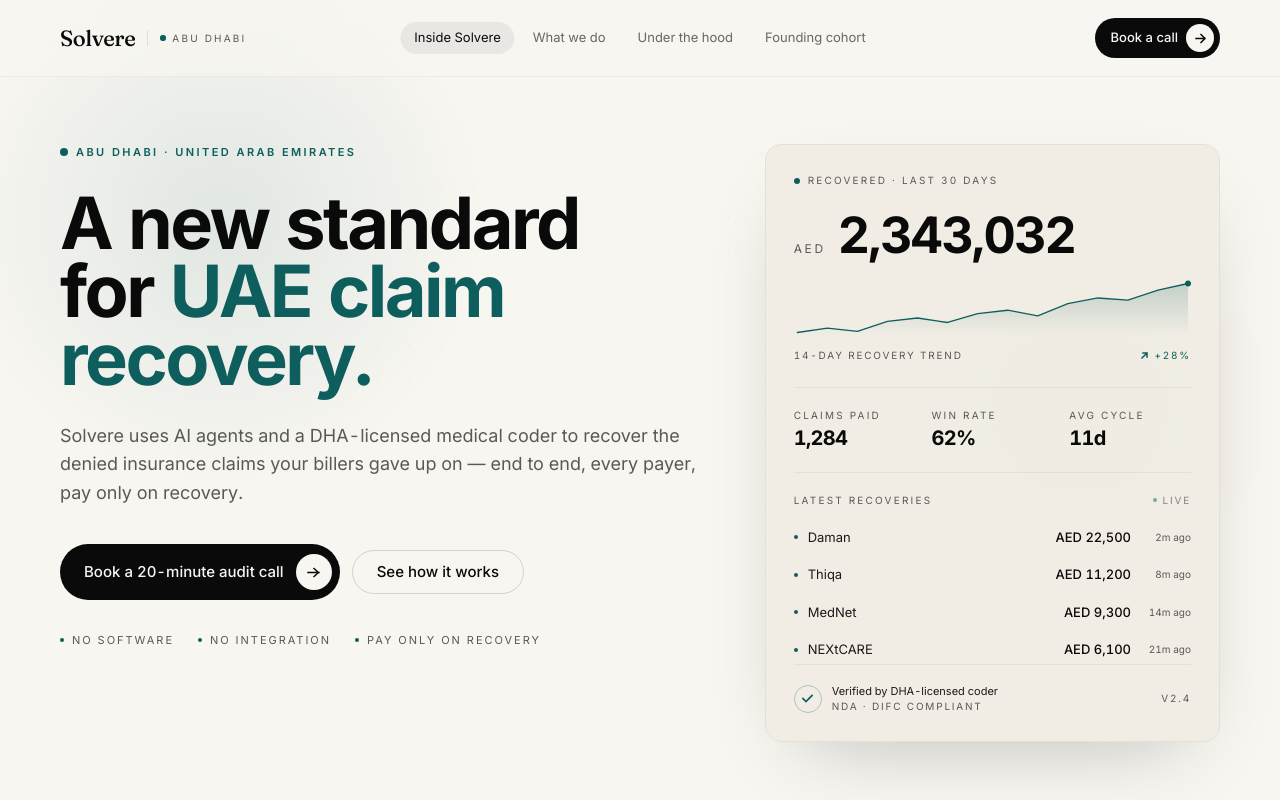
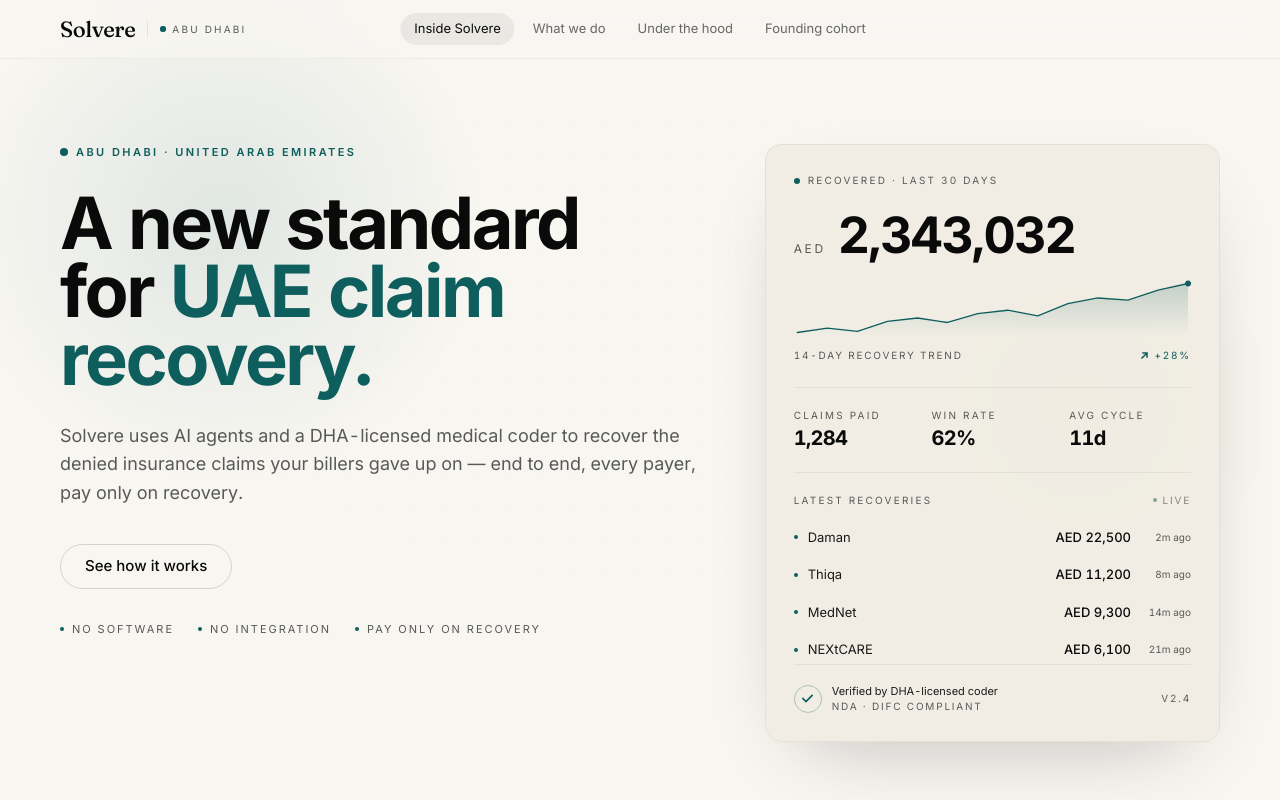
Before and after one commit to samisayyed1/solvere-web, a Next.js app: page / in a window 1280 px wide. Shown: the top 800 px of the page. Built offline with nearby package versions, Linux system fonts and the light colour scheme.

Commit message:
Temporarily hide all Book-a-call CTAs (Nav/Hero/FinalCta/Footer) — wrapped in {false && (...)} for one-character reversibility

```diff
--- a/components/FinalCta.tsx
+++ b/components/FinalCta.tsx
@@ -67,6 +67,8 @@
           transition={{ duration: 0.7, delay: 0.25 }}
           className="mt-12 flex flex-col sm:flex-row items-center justify-center gap-3"
         >
+          {/* primary CTA — flip `false` → `true` to re-enable */}
+          {false && (
             <a
               href="#top"
               className="group inline-flex items-center justify-between gap-3 rounded-full bg-teal hover:bg-teal-deep text-cream pl-7 pr-2 py-3 text-[16px] font-medium transition-colors"
@@ -78,6 +80,7 @@
                 </svg>
               </span>
             </a>
+          )}
         </motion.div>
 
         <motion.div
--- a/components/Footer.tsx
+++ b/components/Footer.tsx
@@ -58,6 +58,8 @@
               <p className="h-serif text-[22px] md:text-[26px] text-ink leading-[1.2] mb-6">
                 Send us ninety days of denials. We return an audit in 24 hours.
               </p>
+              {/* CTA — flip `false` → `true` to re-enable */}
+              {false && (
                 <a
                   href="#final-cta"
                   className="group inline-flex items-center justify-between gap-3 rounded-full bg-ink text-cream pl-5 pr-1.5 py-2 text-[14px] font-medium hover:bg-teal-deep transition-colors"
@@ -74,6 +76,7 @@
                     </svg>
                   </span>
                 </a>
+              )}
               <div className="mt-6 pt-5 border-t border-rule flex items-center justify-between text-[10px] tracking-[0.22em] uppercase text-muted">
                 <span className="flex items-center gap-2">
                   <span className="w-1 h-1 rounded-full bg-teal" />
--- a/components/Hero.tsx
+++ b/components/Hero.tsx
@@ -68,6 +68,8 @@
             animate="show"
             className="mt-9 flex flex-col sm:flex-row gap-3 sm:items-center"
           >
+            {/* primary CTA — flip `false` → `true` to re-enable */}
+            {false && (
               <a
                 href="#final-cta"
                 className="group inline-flex items-center justify-between gap-3 rounded-full bg-ink text-cream pl-6 pr-2 py-2.5 text-[15px] font-medium hover:bg-teal-deep transition-colors"
@@ -79,6 +81,7 @@
                   </svg>
                 </span>
               </a>
+            )}
             <a
               href="#dashboard"
               className="inline-flex items-center gap-2 rounded-full border border-ink/15 text-ink px-6 py-2.5 text-[15px] font-medium hover:border-ink hover:bg-ink hover:text-cream transition-all"
--- a/components/Nav.tsx
+++ b/components/Nav.tsx
@@ -95,8 +95,9 @@
           ))}
         </nav>
 
-        {/* right cluster */}
+        {/* right cluster — flip `false` → `true` to re-enable "Book a call" */}
         <div className="flex items-center gap-2">
+          {false && (
             <a
               href="#final-cta"
               className="group inline-flex items-center gap-2 rounded-full bg-ink text-cream pl-4 pr-1.5 py-1.5 text-[13px] font-medium hover:bg-teal-deep transition-colors"
@@ -113,6 +114,7 @@
                 </svg>
               </span>
             </a>
+          )}
         </div>
       </motion.div>
     </motion.header>
```
Lines whose indentation alone changed are shown as unchanged.
